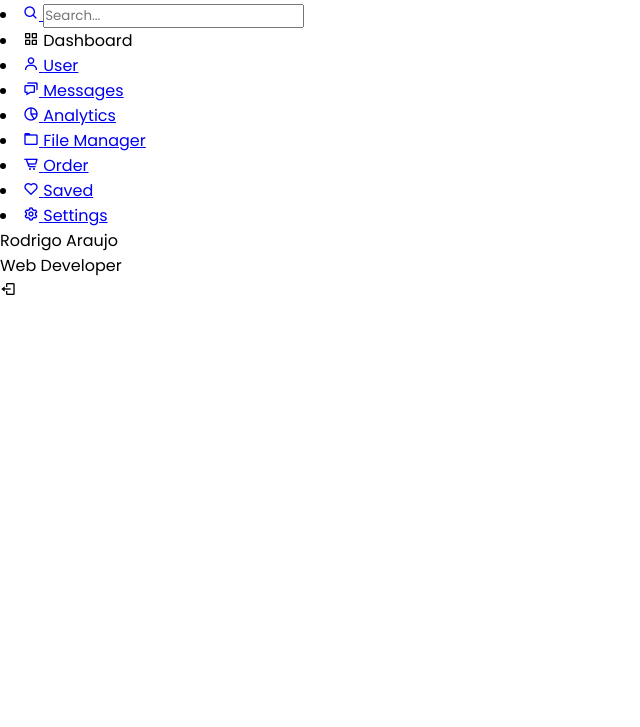
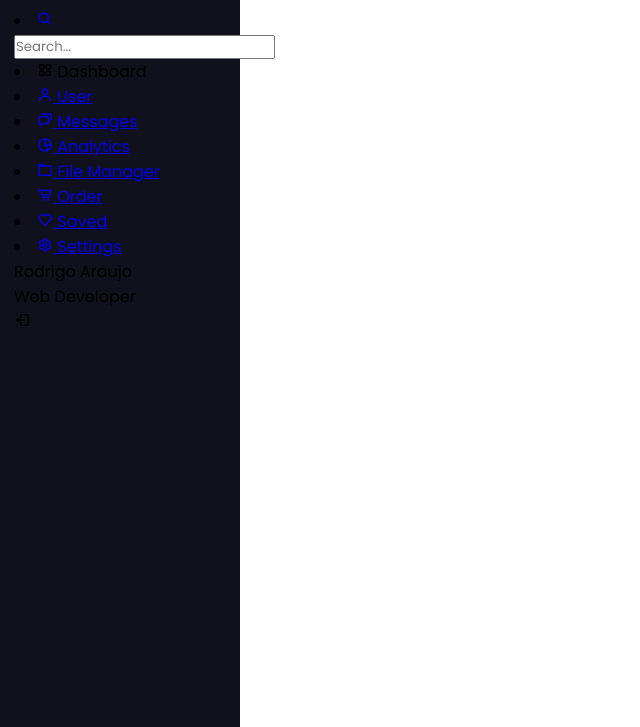
Before and after one commit to rodrigoaraujo7/responsive-asidebar, a plain HTML site: page index.html in a window 1280 px wide. Shown: the part 73-800 px from the top of the page, without its empty margins (0-640 px from the left). Drawn offline with nearby package versions, Linux system fonts and the light colour scheme.

Commit message:
Aside Container

```diff
--- a/style.css
+++ b/style.css
@@ -12,3 +12,13 @@ body {
     width: 100%;
     overflow: hidden;
 }
+
+.sidebar {
+    position: fixed;
+    top: 0;
+    left: 0;
+    height: 100%;
+    width: 240px;
+    background: #11101d;
+    padding: 6px 14px
+}
```
